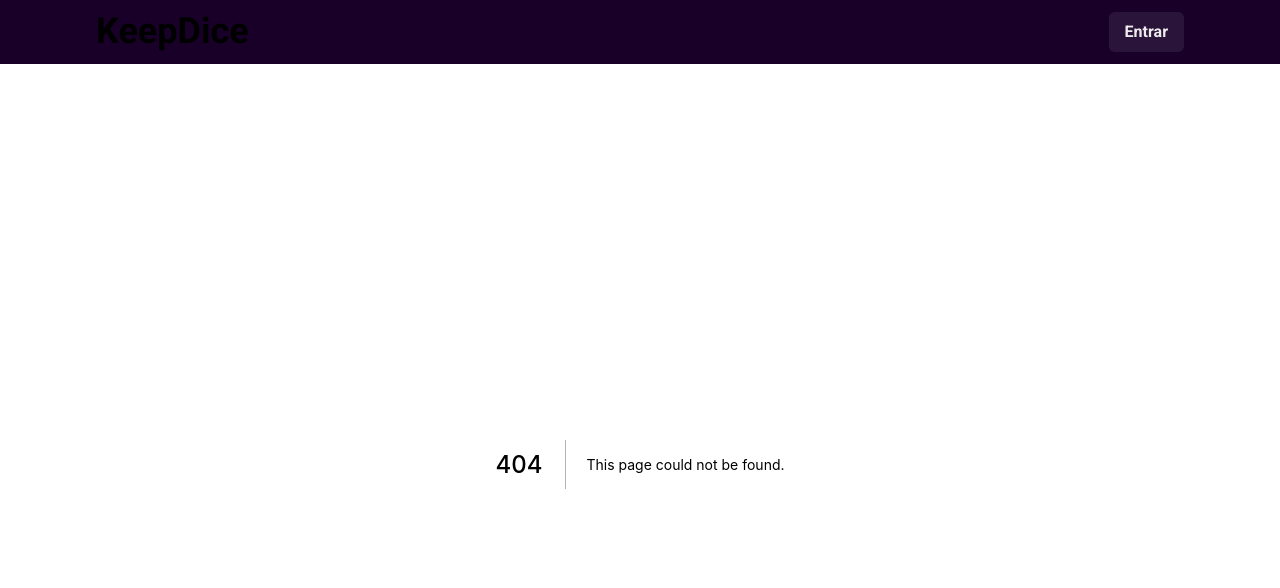
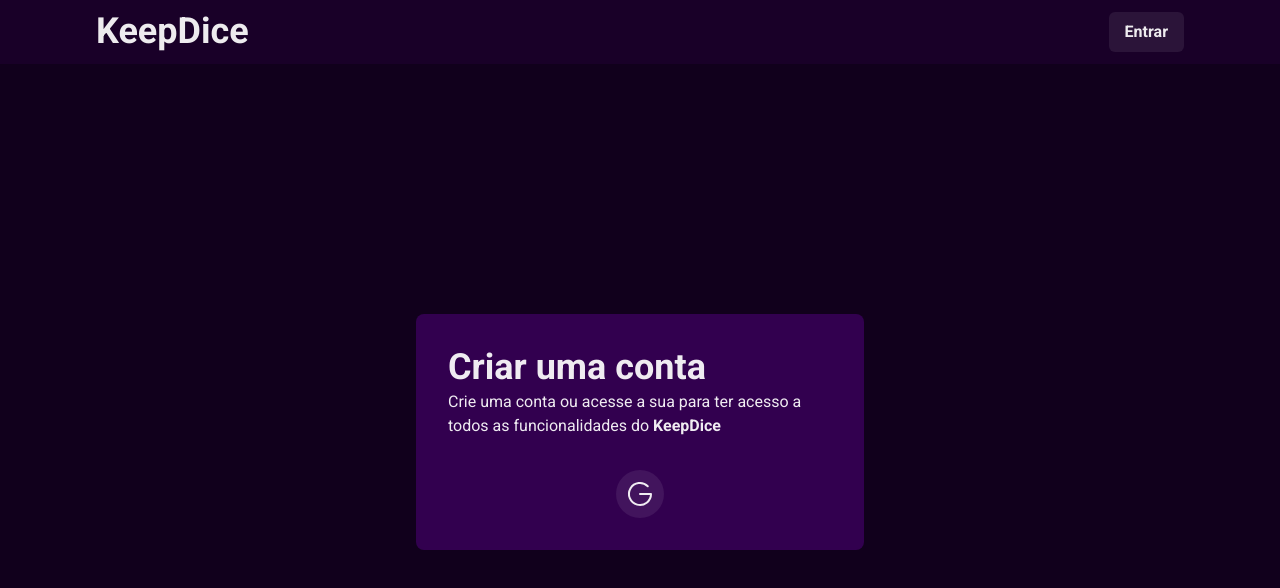
Before and after one commit to GabriPires/keepdice, a Next.js app: page /signup in a window 1280 px wide. Before the commit this address had no page. Shown: the top 588 px of the page. Built offline with nearby package versions, Linux system fonts and the light colour scheme.

Commit message:
feat: sign up page

```diff
--- a/package.json
+++ b/package.json
@@ -14,6 +14,7 @@
     "@emotion/styled": "^11",
     "framer-motion": "^6",
     "next": "12.1.6",
+    "phosphor-react": "^1.4.1",
     "react": "18.1.0",
     "react-dom": "18.1.0"
   },
--- a/src/components/Header/Header.tsx
+++ b/src/components/Header/Header.tsx
@@ -1,6 +1,9 @@
 import { Button, Flex, Heading } from '@chakra-ui/react';
+import { useRouter } from 'next/router';
 
 export const Header = () => {
+  const { push } = useRouter();
+
   return (
     <Flex
       h={16}
@@ -10,7 +13,7 @@ export const Header = () => {
       bg={'purple.800'}
     >
       <Heading>KeepDice</Heading>
-      <Button>Entrar</Button>
+      <Button onClick={() => push('/signup')}>Entrar</Button>
     </Flex>
   );
 };
--- a/src/pages/index.tsx
+++ b/src/pages/index.tsx
@@ -1,5 +1,6 @@
+import type { NextPage } from 'next';
+
 import { Flex, Heading, Text } from '@chakra-ui/react';
-import type { NextPage } from 'next';
 
 const Home: NextPage = () => {
   return (
--- /dev/null
+++ b/src/pages/signup.tsx
@@ -0,0 +1,42 @@
+import type { NextPage } from 'next';
+import { chakra, Flex, Heading, IconButton, Text } from '@chakra-ui/react';
+import { GoogleLogo } from 'phosphor-react';
+
+const SignUp: NextPage = () => {
+  return (
+    <chakra.section
+      h={'calc(100vh - 4rem)'}
+      display={'flex'}
+      alignItems={{ base: 'flex-start', md: 'center' }}
+      justifyContent={'center'}
+    >
+      <Flex
+        flexDir={'column'}
+        p={{ base: 8, md: 8 }}
+        mt={{ base: 12, md: 0 }}
+        maxW={{ base: 'sm', md: 'md' }}
+        w={'fit-content'}
+        bg={'purple.600'}
+        rounded={8}
+      >
+        <Heading>Criar uma conta</Heading>
+        <Text maxW={{ base: '20rem', md: '24rem' }}>
+          Crie uma conta ou acesse a sua para ter acesso a todos as
+          funcionalidades do <strong>KeepDice</strong>
+        </Text>
+        <IconButton
+          aria-label={'Entrar com conta do Google'}
+          title={'Entrar com conta do Google'}
+          icon={<GoogleLogo size={32} />}
+          alignSelf={'center'}
+          w={'fit-content'}
+          boxSize={12}
+          rounded={50}
+          mt={8}
+        />
+      </Flex>
+    </chakra.section>
+  );
+};
+
+export default SignUp;
```
Also changed, not shown: 1 other file (tests, documents, lock files or other folders).
